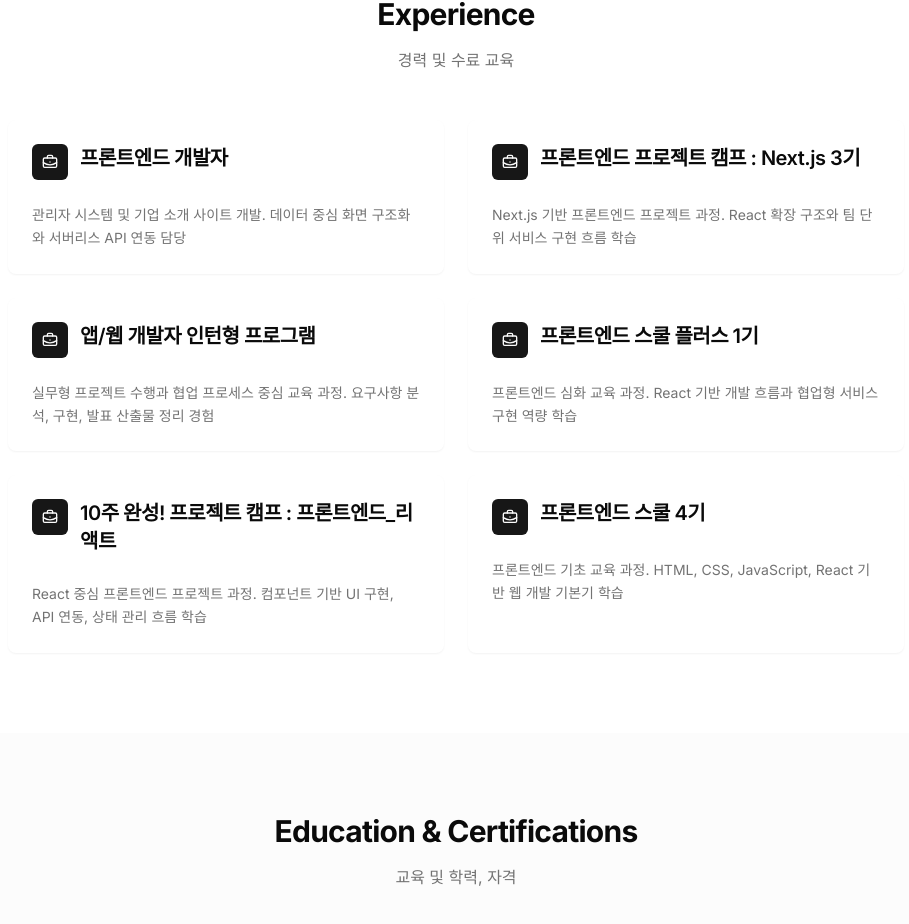
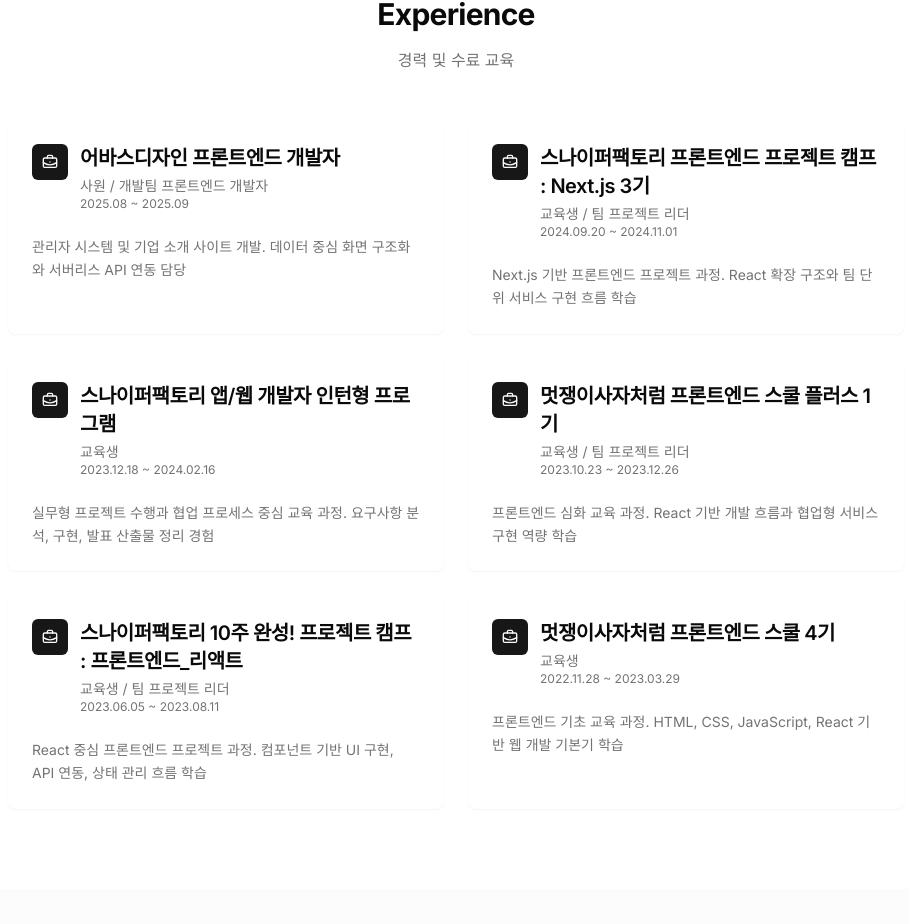
Before and after one commit to s-ja/portfolio-first-commit, a Next.js app in the folder first-commit/: page / in a window 1280 px wide. Shown: the part 4043-4967 px from the top of the page, without its empty margins (184-1093 px from the left). Built offline with nearby package versions, Linux system fonts and the light colour scheme.

Commit message:
경력, 수료 교육 섹션 수정

```diff
--- a/first-commit/components/sections/career-summary.tsx
+++ b/first-commit/components/sections/career-summary.tsx
@@ -19,9 +19,14 @@ export function CareerSummary() {
                     <BriefcaseBusiness className="h-4 w-4" />
                   </div>
                   <div>
-                    <CardTitle className="text-xl">{item.title}</CardTitle>
+                    <CardTitle className="text-xl">
+                      {item.organization} {item.title}
+                    </CardTitle>
                     <p className="mt-1 text-sm text-muted-foreground">
-                      {item.meta}
+                      {item.role}
+                    </p>
+                    <p className="text-xs text-muted-foreground">
+                      {item.period}
                     </p>
                   </div>
                 </div>
```
